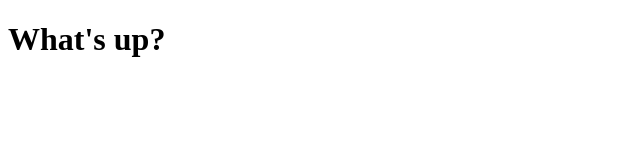
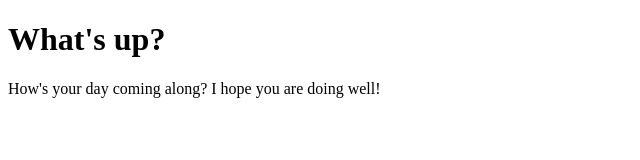
Before and after one commit to Yaakov-Bressler/new-repo, a plain HTML site: page index.html in a window 1280 px wide. Shown: the whole page, without its empty margins (0-640 px from the left). Drawn offline with Linux system fonts and the light colour scheme.

Commit message:
insert main

```diff
--- a/index.html
+++ b/index.html
@@ -10,6 +10,10 @@
   <header class="header">
     <h1 class="header__text">What's up?</h1>
   </header>
-  <main></main>
+  <main class="paragraph">
+    <p class="paragraph__text">
+      How's your day coming along? I hope you are doing well!
+    </p>
+  </main>
   <footer></footer>
 </body>
```
